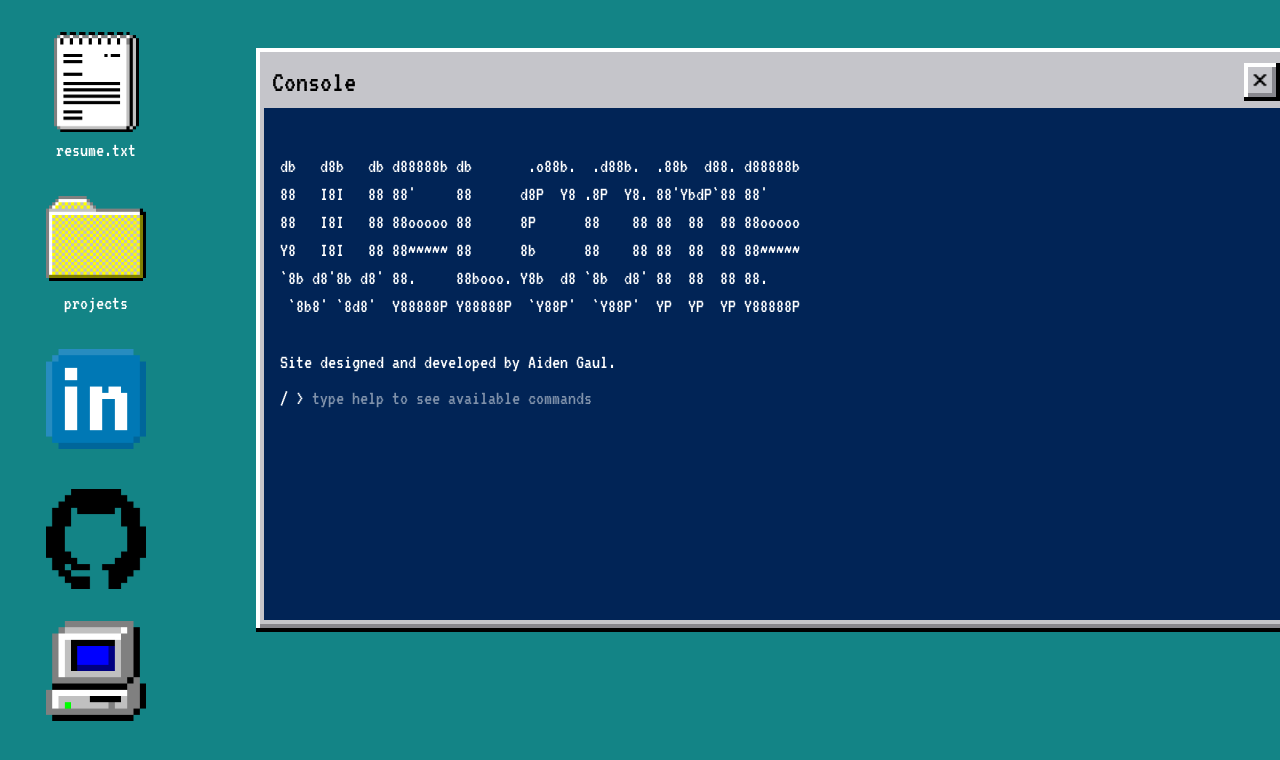
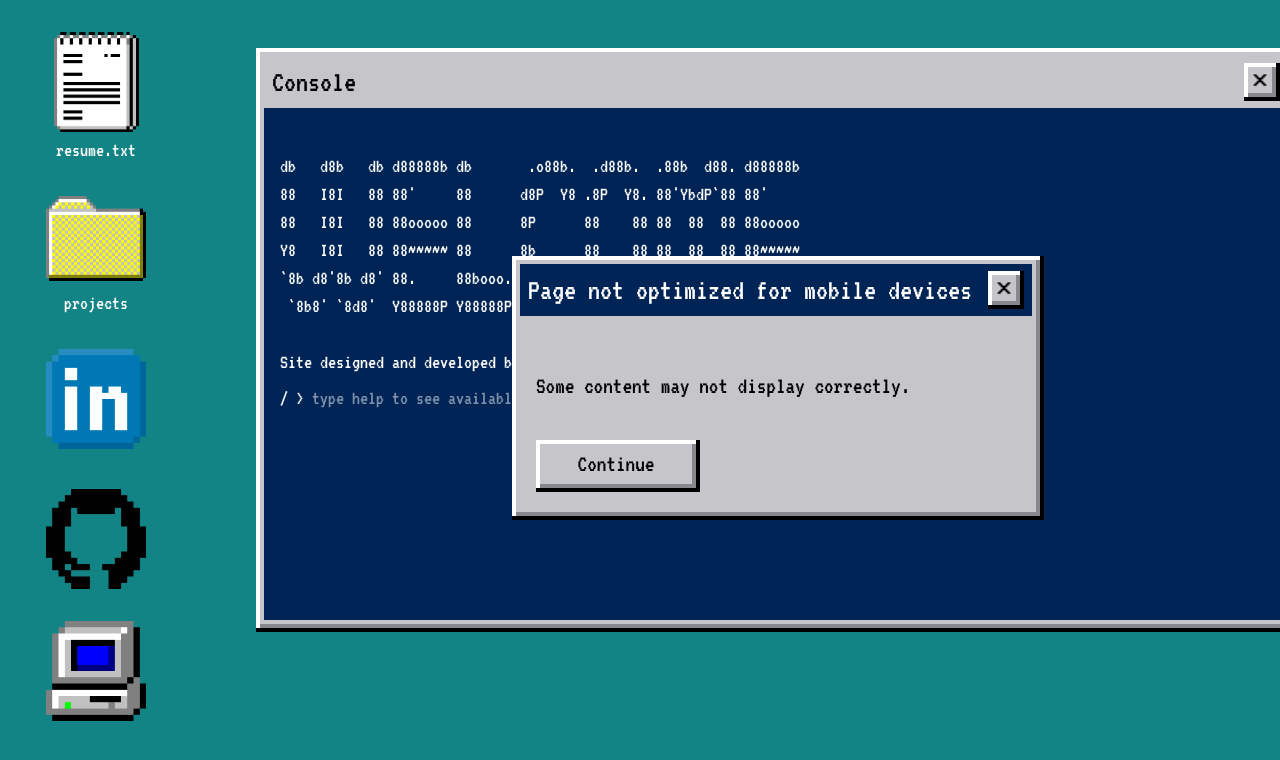
Before and after one commit to aidengaul/portfolio-website, a Next.js app: page / in a window 1280 px wide. Shown: the top 760 px of the page. Built offline with nearby package versions, Linux system fonts and the light colour scheme.

Commit message:
Add notice window and state

```diff
--- a/app/components/AppContainer.tsx
+++ b/app/components/AppContainer.tsx
@@ -34,7 +34,7 @@ export default function AppContainer({
                     {headerText}
                   </p>
                   {closeButton && (
-                    <button onClick={() => closeFunction(false)}>
+                    <button onClick={() => closeFunction(false)} className="hover:cursor-pointer">
                       <CloseButton />
                     </button>
                   )}
--- a/app/components/ConfirmationWindow.tsx
+++ b/app/components/ConfirmationWindow.tsx
@@ -20,8 +20,8 @@ function ConfirmationWindowComponent({
     <div className="flex flex-col w-128 h-48 text-black text-2xl p-4">
       <p className="my-auto">Would you like to navigate to {url}?</p>
       <div className="flex flex-row gap-2">
-        <AppContainer children={<button className="w-36" onClick={() => handleOpenNewTab()}>Yes</button>} />
-        <AppContainer children={<button className="w-36" onClick={() => setShowConfirmationWindow(false)}>No</button>} />
+        <AppContainer children={<button className="w-36 hover:cursor-pointer" onClick={() => handleOpenNewTab()}>Yes</button>} />
+        <AppContainer children={<button className="w-36 hover:cursor-pointer" onClick={() => setShowConfirmationWindow(false)}>No</button>} />
       </div>
     </div>
   );
--- /dev/null
+++ b/app/components/NoticeWindow.tsx
@@ -0,0 +1,42 @@
+"use client"
+import { Dispatch, SetStateAction } from "react";
+import AppContainer from "./AppContainer";
+
+interface ConfirmationWindowProps {
+  setShowNoticeWindow: Dispatch<SetStateAction<boolean>>;
+}
+
+function NoticeWindowComponent({
+  setShowNoticeWindow
+}: Readonly<ConfirmationWindowProps>) {
+  const handleContinue = () => {
+    console.log("Continuing despite notice");
+    setShowNoticeWindow(false);
+  };
+
+  return (
+    <div className="flex flex-col w-128 h-48 text-black text-2xl p-4">
+      <p className="my-auto">Some content may not display correctly.</p>
+      <div className="flex flex-row gap-2">
+        <AppContainer children={<button className="w-36 hover:cursor-pointer" onClick={() => handleContinue()}>Continue</button>} />
+      </div>
+    </div>
+  );
+}
+
+export default function NoticeWindow({
+  setShowNoticeWindow
+}: Readonly<ConfirmationWindowProps>) {
+  return (
+    <div
+        className="fixed inset-0  z-140"
+        onClick={() => {}}
+      >
+        <div className="z-150 absolute left-128 top-64 focus">
+            <AppContainer header={true} headerColor={"bg-[#012456]"} headerText={"Page not optimized for mobile devices"}
+                headerTextColor={"text-white"} closeButton={true} closeFunction={setShowNoticeWindow}
+                children={<NoticeWindowComponent setShowNoticeWindow={setShowNoticeWindow}/>}/>
+        </div>
+    </div>
+    );
+}
--- a/app/page.tsx
+++ b/app/page.tsx
@@ -4,6 +4,9 @@ import TextFileWindow from "./components/TextFileWindow";
 import ConfirmationWindow from "./components/ConfirmationWindow";
 import FileExplorerWindow from "./components/FileExplorerWindow";
 import ConsoleWindow from "./components/ConsoleWindow";
+import AppContainer from "./components/AppContainer";
+import NoticeWindow from "./components/NoticeWindow";
+import { useState } from "react";
 
 export default function Page() {
   const {
@@ -22,9 +25,12 @@ export default function Page() {
     setWindowStack,
     bringToFront
   } = useWindowManager();
+  const [showNoticeWindow, setShowNoticeWindow] = useState(true);
 
   return (
     <div className="relative w-full h-full">
+      {showNoticeWindow && <NoticeWindow setShowNoticeWindow={setShowNoticeWindow}/>}
+
       <div className={`absolute left-96 top-48`} style={{ zIndex: 100 + windowStack.indexOf("fileexplorer") }}
         onClick={() => bringToFront("fileexplorer")}>
         {
```
